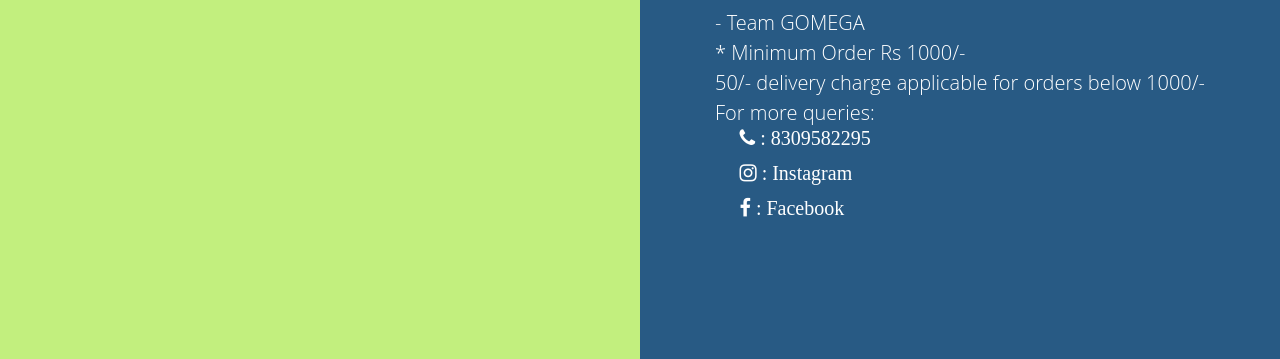
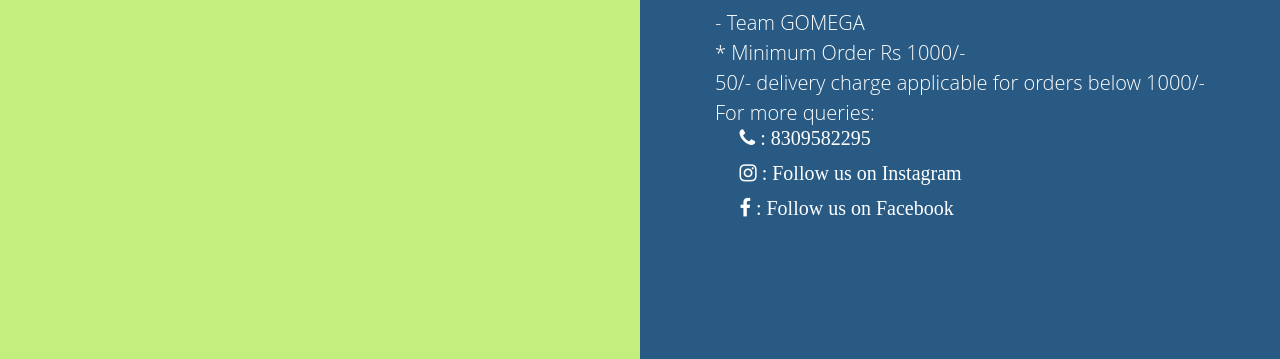
Before and after one commit to GOMEGA-PRO/GOMEGA, a website: page src/index.html in a window 1280 px wide. Shown: the part 471-830 px from the top of the page. Drawn offline with nearby package versions, Linux system fonts and the light colour scheme.

Commit message:
text in social media links

```diff
--- a/src/index.html
+++ b/src/index.html
@@ -201,7 +201,8 @@
                                                     <span
                                                         class="fa fa-instagram fa-inverse"
                                                     >
-                                                        : Instagram</span
+                                                        : Follow us on
+                                                        Instagram</span
                                                     >
                                                 </a>
                                             </div>
@@ -217,7 +218,8 @@
                                                     <span
                                                         class="fa fa-facebook fa-inverse"
                                                     >
-                                                        : Facebook</span
+                                                        : Follow us on
+                                                        Facebook</span
                                                     >
                                                 </a>
                                             </div>
```
Also changed, not shown: docs/index.html (+1 -1 lines).
